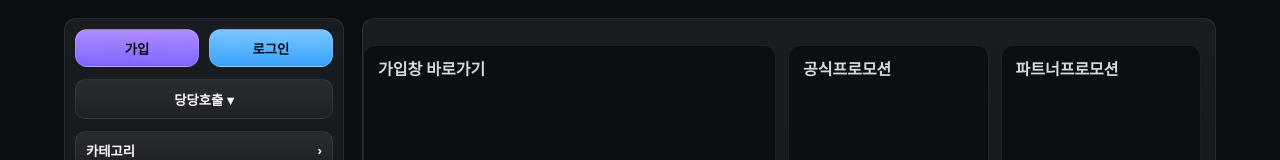
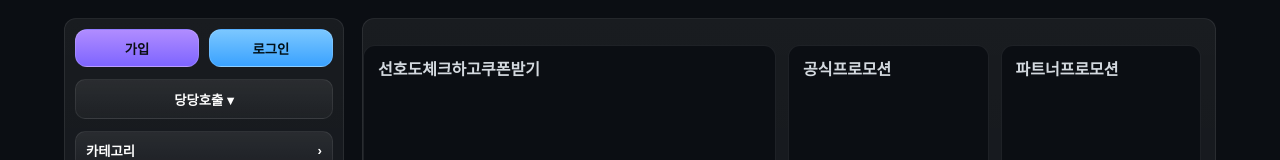
Before and after one commit to xbo3/xbo3, a plain HTML site: page index.html in a window 1280 px wide. Shown: the top 160 px of the page. Drawn offline with Linux system fonts and the light colour scheme.

Commit message:
Update index.html

```diff
--- a/index.html
+++ b/index.html
@@ -104,7 +104,7 @@
       </div>
 
       <section class="promo-head" aria-label="Top promo head">
-        <a class="big" id="slotJoin"><span class="ttl">가입창 바로가기</span></a>
+        <a class="big" id="slotJoin"><span class="ttl">선호도체크하고쿠폰받기</span></a>
         <div class="right-grid">
           <a class="cell" href="promo.html#official"><span class="ttl">공식프로모션</span></a>
           <a class="cell" href="promo.html#partner"><span class="ttl">파트너프로모션</span></a>
```
